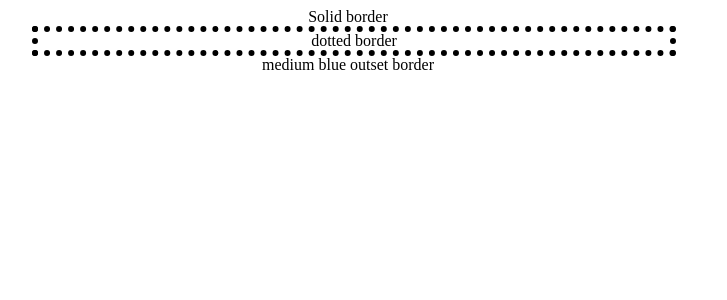
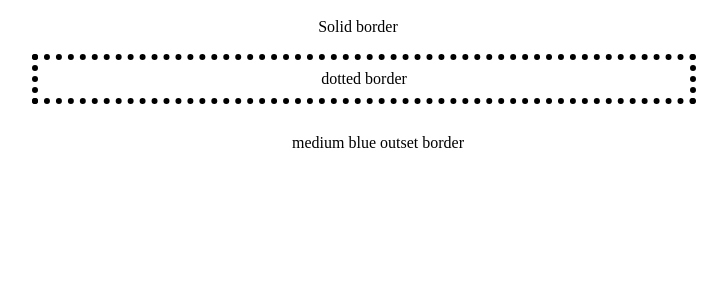
Before and after one commit to saji2000/html5, a PHP site: page /practice.html in a window 1280 px wide. Shown: the top 300 px of the page, without its empty margins (292-1019 px from the left). Run offline with PHP 8.4, Linux system fonts and the light colour scheme.

Commit message:
padding and margins in css

```diff
--- a/style.css
+++ b/style.css
@@ -1,4 +1,4 @@
-div {text-align: center; width: 50%; position: relative; left:25%; border-width: 6px}
+div {text-align: center; width: 50%; position: relative; left:25%; border-width: 6px; padding: 10px}
 #ex1 {border-width: solid;}
-#ex2 {border-style: dotted;}
-#ex3 {border-color: blue;}
+#ex2 {border-style: dotted; margin-top: .5em}
+#ex3 {border-color: blue; margin: 20px}
```
